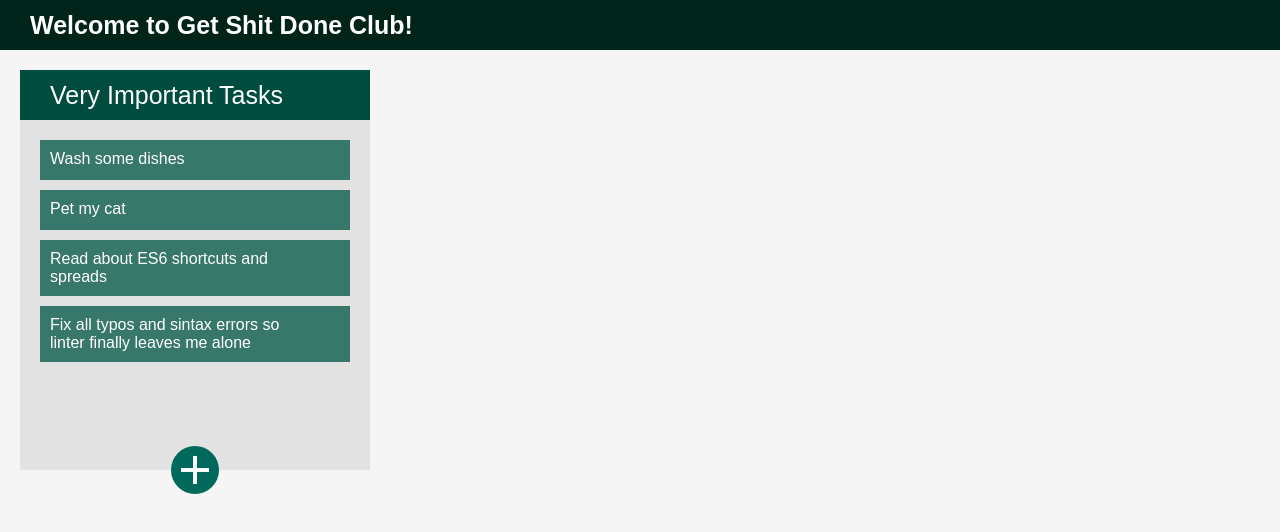
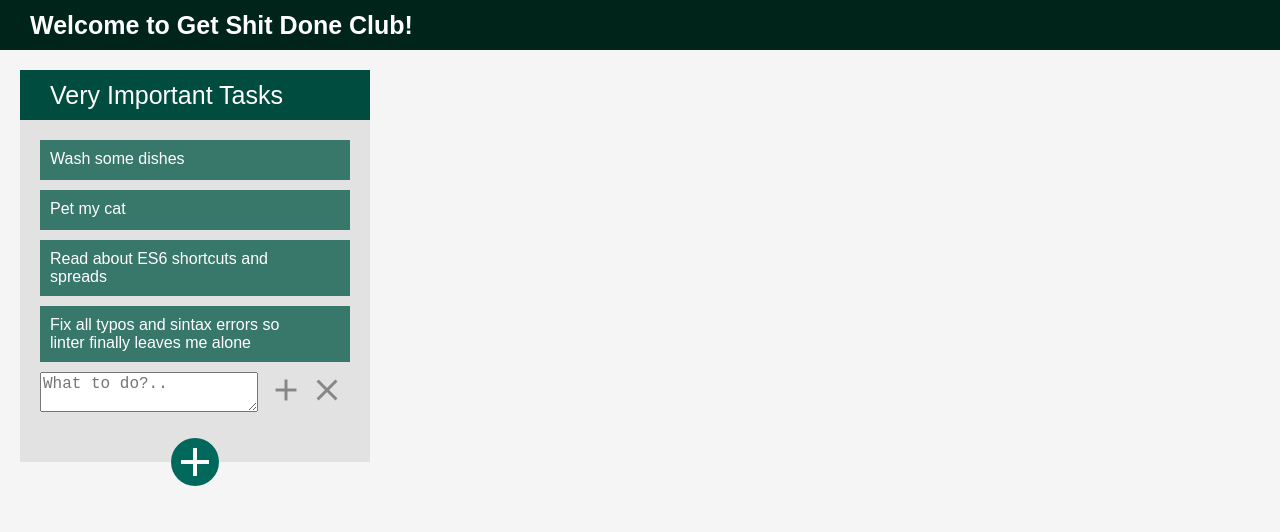
Before and after one commit to klnkt/react-to-do-list, a React app: page / in a window 1280 px wide. Shown: the top 532 px of the page. Built offline with nearby package versions, Linux system fonts and the light colour scheme.

Commit message:
added input for new tasks

```diff
--- a/src/card/Card.css
+++ b/src/card/Card.css
@@ -1,9 +1,12 @@
 .card {
+  display: flex;
+  flex-direction: column;
   position: relative;
   width: 350px;
-  min-height: 400px;
+  min-height: 100px;
   margin-right: 20px;
   background-color: #E1E2E1;
+  padding-bottom: 50px;
 }
 
 .button {
--- a/src/card/Card.jsx
+++ b/src/card/Card.jsx
@@ -3,6 +3,7 @@ import './Card.css';
 import List from '../list/List';
 import Name from '../name/Name';
 import Control from '../control/Control';
+import Input from '../input/Input';
 
 const TASKS = [
   { id: 1, title: 'Wash some dishes', status: 'unchecked' },
@@ -16,11 +17,14 @@ class Card extends React.Component {
     super();
     this.state = {
       tasks: TASKS,
-      hidden: true,
+      showInput: true,
     };
     this.changeStatus = this.changeStatus.bind(this);
     this.addTask = this.addTask.bind(this);
     this.removeTask = this.removeTask.bind(this);
+    this.renderInput = this.renderInput.bind(this);
+    this.showInput = this.showInput.bind(this);
+    this.hideInput = this.hideInput.bind(this);
   }
 
   changeStatus(taskId, taskStatus) {
@@ -34,19 +38,49 @@ class Card extends React.Component {
     this.setState({ tasks: modifiedTasks });
   }
 
-  // showInput() {
-  //
-  // }
+  showInput() {
+    const modifiedTasks = {
+      tasks: this.state.tasks,
+      showInput: true,
+    };
+    this.setState(modifiedTasks);
+  }
 
-  addTask(task) {
+  hideInput() {
+    const modifiedTasks = {
+      tasks: this.state.tasks,
+      showInput: false,
+    };
+    this.setState(modifiedTasks);
+  }
+
+  addTask(newTitle, newStatus) {
     const modifiedTasks = this.state.tasks.slice();
-    modifiedTasks.push(task);
-    this.setState({ tasks: modifiedTasks });
+    const idArr = modifiedTasks.map(it => it.id);
+    const newId = Math.max.apply(null, idArr) + 1;
+    const newTask = {
+      id: newId,
+      title: newTitle,
+      status: newStatus,
+    };
+    modifiedTasks.push(newTask);
+    this.setState({
+      tasks: modifiedTasks,
+      showInput: false,
+    });
   }
 
   removeTask(taskId) {
     const modifiedTasks = this.state.tasks.filter(it => !(it.id === taskId));
     this.setState({ tasks: modifiedTasks });
+  }
+
+  renderInput() {
+    let inputElement = '';
+    if (this.state.showInput === true) {
+      inputElement = <Input addTask={this.addTask} hideInput={this.hideInput} />;
+    }
+    return inputElement;
   }
 
   render() {
@@ -58,6 +92,7 @@ class Card extends React.Component {
           changeStatus={this.changeStatus}
           removeTask={this.removeTask}
         />
+        {this.renderInput()}
         <Control name="add" cb={this.showInput} newClass="button control__add" />
       </div>
     );
--- a/src/control/Control.css
+++ b/src/control/Control.css
@@ -1,11 +1,7 @@
-.control {
+.control__hidden {
   display: none;
-  font-size: 24px;
-  float: right;
-  cursor: pointer;
-  margin-right: 5px;
 }
 
-.control:hover {
+.control__hover:hover {
   background-color: rgba(0, 0, 0, 0.3);
 }
--- a/src/control/Control.jsx
+++ b/src/control/Control.jsx
@@ -5,7 +5,7 @@ import './Control.css';
 function Control(props) {
   return (
     <i
-      className={`material-icons ${props.newClass}`}
+      className={`material-icons control ${props.newClass}`}
       onClick={() => props.cb(props.id, props.status)}
       role="button"
       tabIndex="0"
--- a/src/index.css
+++ b/src/index.css
@@ -34,3 +34,10 @@ h1 {
   display: flex;
   flex-direction: row;
 }
+
+.control {
+  font-size: 24px;
+  float: right;
+  cursor: pointer;
+  margin-right: 5px;
+}
--- a/src/input/Input.css
+++ b/src/input/Input.css
@@ -0,0 +1,22 @@
+.task_add {
+  margin: 0 20px 0 20px;
+  display: flex;
+  flex-direction: row;
+}
+
+.task_input {
+  width: 220px;
+  min-height: 40px;
+  font-size: 16px;
+  color: rgba(0, 0, 0, 0.75);
+  margin-right: 10px;
+}
+
+.control__add-task {
+  width: 36px;
+  height: 36px;
+  font-size: 36px;
+  font-weight: 100;
+  color: rgba(0,0,0,0.4);
+  cursor: pointer;
+}
--- a/src/input/Input.jsx
+++ b/src/input/Input.jsx
@@ -1,6 +1,7 @@
 import React from 'react';
 import PropTypes from 'prop-types';
 import './Input.css';
+import Control from '../control/Control';
 
 class Input extends React.Component {
   constructor(props) {
@@ -9,22 +10,38 @@ class Input extends React.Component {
     this.handleChange = this.handleChange.bind(this);
   }
 
+  clearValue() {
+    this.setState({ value: '' });
+  }
+
   handleChange(evt) {
     this.setState({ value: evt.target.value });
   }
 
   render() {
     return (
-      <form className={this.props.hidden ? 'task_add hidden' : 'task_add'}>
+      <form className="task_add">
         <textarea
           maxLength="150"
           placeholder="What to do?.."
-          rows="3"
+          rows="1"
           className="task_input"
           value={this.state.value}
           onChange={this.handleChange}
         />
-        <input type="submit" value="Add" onClick={() => this.props.addTask(this.state.value)} />
+        <Control
+          name="add"
+          cb={this.props.addTask}
+          id={this.state.value}
+          status="unchecked"
+          newClass="control__add-task control__hover"
+        />
+        <Control
+          name="close"
+          cb={this.props.hideInput}
+          status="unchecked"
+          newClass="control__add-task control__hover"
+        />
       </form>
     );
   }
@@ -32,7 +49,7 @@ class Input extends React.Component {
 
 Input.propTypes = {
   addTask: PropTypes.func.isRequired,
-  hidden: PropTypes.bool.isRequired,
+  hideInput: PropTypes.func.isRequired,
 };
 
 export default Input;
--- a/src/list/List.css
+++ b/src/list/List.css
@@ -1,5 +1,5 @@
 .list_wraper {
-  margin: 0 20px 10px 20px;
+  margin: 0 20px 0 20px;
   display: flex;
   flex-direction: column;
   padding-top: 5px;
--- a/src/name/Name.css
+++ b/src/name/Name.css
@@ -12,7 +12,6 @@
 }
 
 .control__more {
-  display: none;
   margin-top: 12px;
   margin-right: 12px;
   font-size: 24px;
--- a/src/name/Name.jsx
+++ b/src/name/Name.jsx
@@ -1,12 +1,13 @@
 import React from 'react';
 import PropTypes from 'prop-types';
 import './Name.css';
+import Control from '../control/Control';
 
 function Name(props) {
   return (
     <div className="list_name">
       {props.title}
-      <i className="material-icons control__more">more_vert</i>
+      <Control name="more_vert" newClass="control__more control__hidden" />
     </div>
   );
 }
--- a/src/task/Task.jsx
+++ b/src/task/Task.jsx
@@ -14,7 +14,7 @@ function Task(props) {
       cb={changeStatus}
       id={id}
       status="checked"
-      newClass="control"
+      newClass="control__hidden control__hover"
     />
   );
   const uncheckControl = (
@@ -23,10 +23,17 @@ function Task(props) {
       cb={changeStatus}
       id={id}
       status="unchecked"
-      newClass="control"
+      newClass="control__hidden control__hover"
     />
   );
-  const deleteControl = <Control name="delete" cb={removeTask} id={id} newClass="control" />;
+  const deleteControl = (
+    <Control
+      name="delete"
+      cb={removeTask}
+      id={id}
+      newClass="control__hidden control__hover"
+    />
+  );
   return (
     <li className={taskClass} key={props.id}>
       <span className="title">{props.title}</span>
```
